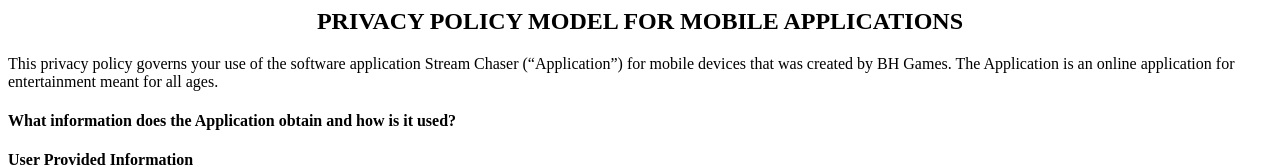
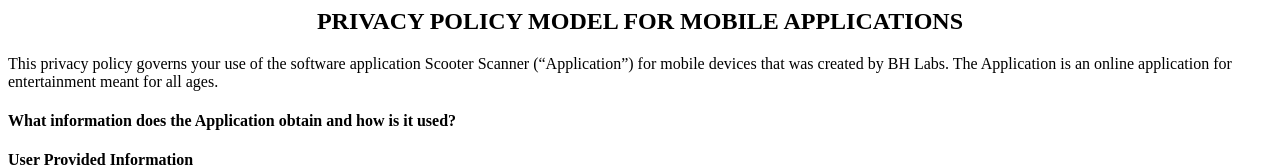
Before and after one commit to scooterscanner/scooterscanner.github.io, a plain HTML site: page index.html in a window 1280 px wide. Shown: the top 167 px of the page. Drawn offline with Linux system fonts and the light colour scheme.

Commit message:
Update index.html

```diff
--- a/index.html
+++ b/index.html
@@ -1,6 +1,6 @@
 <h2 style="text-align: center;">PRIVACY POLICY MODEL FOR MOBILE APPLICATIONS</h2>
 <p></p>
-<p>This privacy policy governs your use of the software application Stream Chaser (“Application”) for mobile devices that was created by BH Games. The Application is an online application for entertainment meant for all ages.</h4>
+<p>This privacy policy governs your use of the software application Scooter Scanner (“Application”) for mobile devices that was created by BH Labs. The Application is an online application for entertainment meant for all ages.</h4>
 <h4>What information does the Application obtain and how is it used?</h4>
 <p></p>
 <p><strong>User Provided Information</strong>&nbsp;</p>
```
